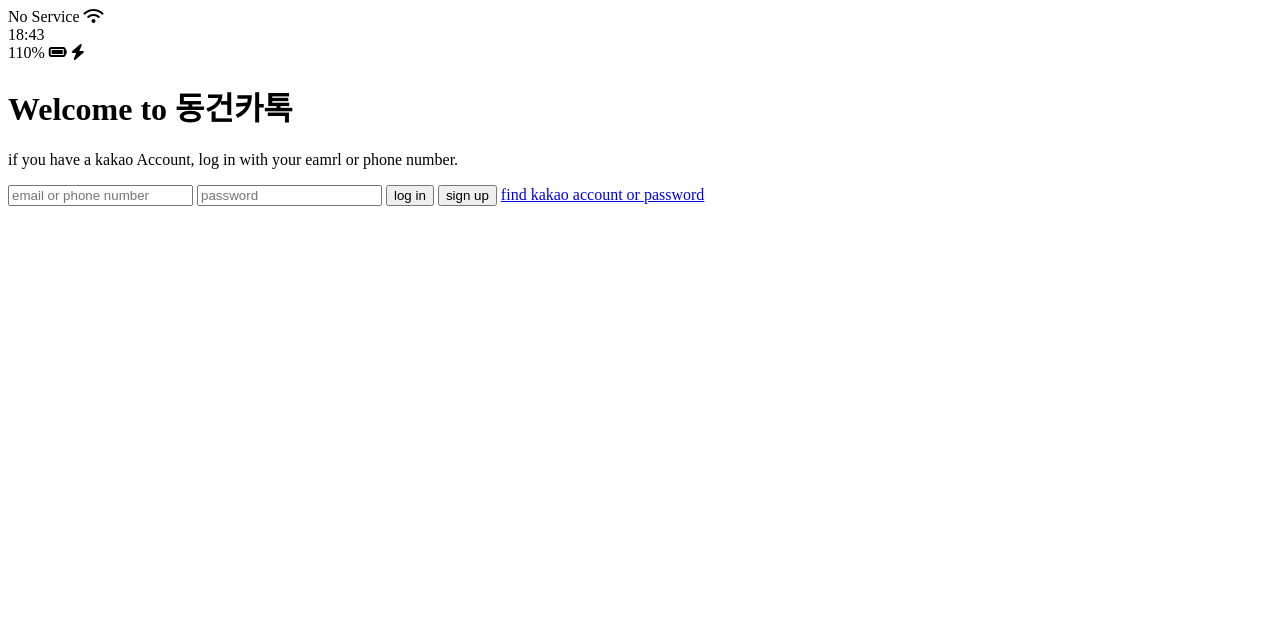
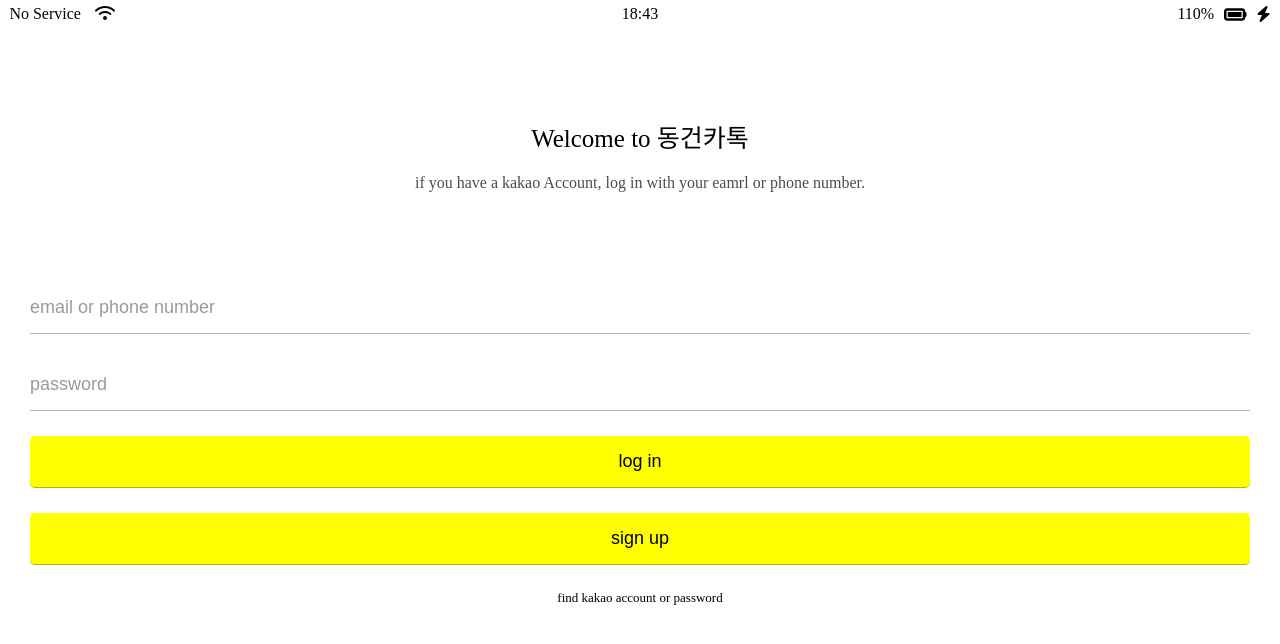
Before and after one commit to miasanmia1027/miasanmia1027, a plain HTML site: page index.html in a window 1280 px wide. Drawn offline with Linux system fonts and the light colour scheme.

Commit message:
Mia San Mia

```diff
--- /dev/null
+++ b/css/login.css
@@ -0,0 +1,38 @@
+.login-form{
+    display: flex;
+    flex-direction: column;
+    margin: 0px 30px;
+}
+.login-form input{
+    border: none;
+    padding: 15px 0px;
+    font-size: 18px;
+    border-bottom: 1px solid rgba(0,0,0,0.3);
+    margin-bottom: 25px;
+}
+.login-form input:not([type="submit"]){
+    border-bottom: 1px solid rgba(0,0,0,0.3);
+}
+.login-form input::placeholder{
+    color: rgba(0,0,0,0.4 );
+}
+.login-form input:focus{
+    border-color:  rgba(0,0,0,0.5);
+}
+
+.login-form :nth-child(3){
+    background-color: yellow;
+    cursor: pointer;
+border-radius: 5px;
+}
+.login-form :nth-child(4){
+    background-color: yellow;
+    cursor: pointer;
+    border-radius: 5px;
+}
+.login-form a{
+    text-align: center;
+    text-decoration: none ;
+    color: inherit;
+    font-size: 13px ;
+}
--- /dev/null
+++ b/css/reset.css
@@ -0,0 +1,14 @@
+html, body, div, span, applet, object, iframe, h1, h2, h3, h4, h5, h6, p, blockquote, pre, a, abbr, acronym, address, big, cite, code, del, dfn, em, img, ins, kbd, q, s, samp, small, strike, strong, sub, sup, tt, var, b, u, i, center, dl, dt, dd, ol, ul, li, fieldset, form, label, legend, table, caption, tbody, tfoot, thead, tr, th, td, article, aside, canvas, details, embed, figure, figcaption, footer, header, hgroup, menu, nav, output, ruby, section, summary, time, mark, audio, video {
+	margin: 0;
+	padding: 0;
+	border: 0;
+	font-size: 100%;
+	font: inherit;
+	vertical-align: baseline;
+}
+
+
+
+input:focus{
+	outline: none;
+}
--- /dev/null
+++ b/css/status-bar.css
@@ -0,0 +1,24 @@
+.status-bar{
+    padding: 5px 3px;
+    display: flex;
+    justify-content: center;
+}
+.status-bar__column{
+    width: 33%;
+}
+.status-bar__column:first-child span{
+    margin-right: 10px;
+
+}
+.status-bar__column:nth-child(2) {
+    display: flex;
+    justify-content: center;
+}
+.status-bar__column:nth-child(3){
+    display: flex;
+    justify-content: flex-end;
+    align-items: center;
+
+}
+.status-bar__column .fa-battery-full{margin: 0px 10px;
+}
--- /dev/null
+++ b/css/style.css
@@ -0,0 +1,9 @@
+@import "reset.css";
+@import "status-bar.css";
+@import "login.css";
+@import "welcome.css";
+body{
+    font-family: 'Merriweather', serif;
+    font-family: 'Oswald', sans-serif;
+    font-family: 'Roboto Slab', serif;
+}
--- /dev/null
+++ b/css/welcome.css
@@ -0,0 +1,15 @@
+.Welcome__header{
+    margin: 90px 0px;
+    text-align: center;
+    display: flex;
+    flex-direction: column ;
+    align-items: center;
+  }
+  .Welcome__header__tittle{
+    margin-bottom: 20px;
+    font-size: 25px;
+  }
+  .Welcome__header__text{
+    width: 60%;
+    opacity: 0.7;
+  }
--- a/index.html
+++ b/index.html
@@ -1,6 +1,8 @@
 <!DOCTYPE html>
 <html lang="en">
   <head>
+    <link rel="stylesheet" href="css/style.css" />
+
     <meta charset="UTF-8" />
     <meta name="viewport" content="width=device-width, initial-scale=1.0" />
     <title>bayern</title>
@@ -16,7 +18,7 @@
       </div>
       <div class="status-bar__column">
         <span>110%</span>
-        <i class="fa-solid fa-battery-full"></i>
+        <i class="fa-solid fa-battery-full fa-lg"></i>
         <i class="fa-solid fa-bolt"></i>
       </div>
     </div>
```
Also changed, not shown: imge/01.png (renamed from 01.png), imge/02.png (renamed from 02.png), imge/03.png (renamed from 03.png), imge/04.png (renamed from 04.png), imge/05.png (renamed from 05.png), imge/06.png (renamed from 06.png), imge/07.png (renamed from 07.png), imge/09.png (renamed from 09.png).
